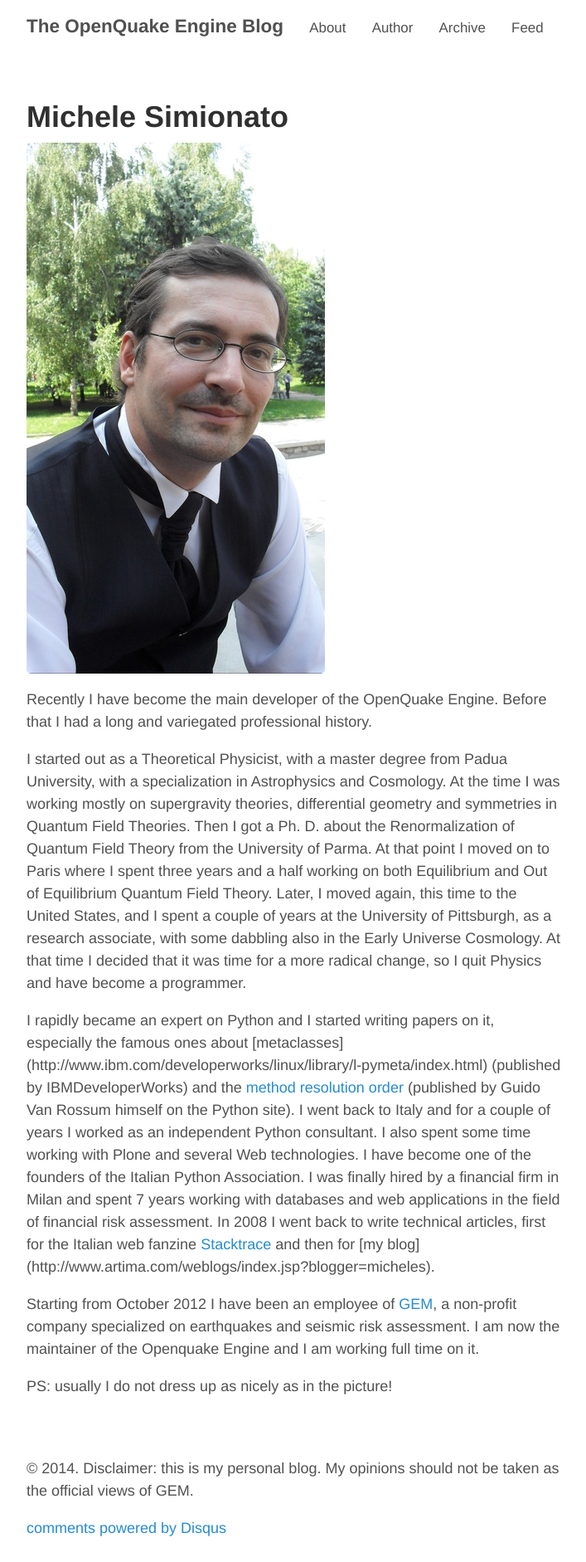
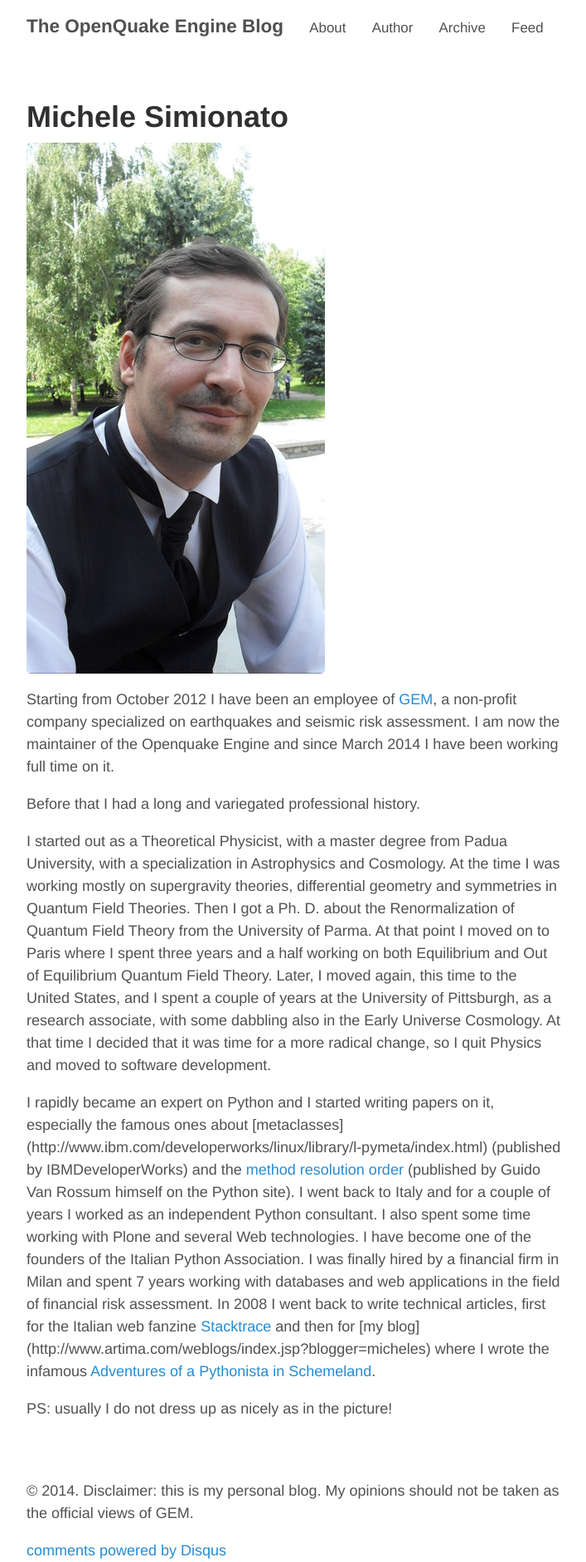
Before and after one commit to micheles/micheles.github.io, a Jekyll site: the page built from author.md, in a window 1280 px wide. Shown: the whole page at 83% size, without its empty margins (284-991 px from the left). Built offline with Jekyll 4.4.1, drawn with Linux system fonts in a browser that asks for light colours; Markdown is read by kramdown in place of the engine named in the settings; comment, search, counter and statistics services are not loaded; before the commit the page ends 1856 px from its top, so only the background shows below that.

Commit message:
Added a reference to my Adventures

```diff
--- a/author.md
+++ b/author.md
@@ -5,7 +5,12 @@ title: Michele Simionato
 
 ![](/images/myself.jpg)
 
-Recently I have become the main developer of the OpenQuake Engine.
+Starting from October 2012 I have been an employee of
+[GEM](http://www.globalquakemodel.org/), a non-profit company
+specialized on earthquakes and seismic risk assessment. I am now the
+maintainer of the Openquake Engine and since March 2014
+I have been working full time on it.
+
 Before that I had a long and variegated professional history.
 
 I started out as a Theoretical Physicist, with a master degree from
@@ -19,7 +24,7 @@ Equilibrium Quantum Field Theory. Later, I moved again, this time to
 the United States, and I spent a couple of years at the University of
 Pittsburgh, as a research associate, with some dabbling also in the
 Early Universe Cosmology. At that time I decided that it was time for
-a more radical change, so I quit Physics and have become a programmer.
+a more radical change, so I quit Physics and moved to software development.
 
 I rapidly became an expert on Python and I started writing papers on
 it, especially the famous ones about [metaclasses]
@@ -29,17 +34,13 @@ order](https://www.python.org/download/releases/2.3/mro/) (published
 by Guido Van Rossum himself on the Python site). I went back to Italy
 and for a couple of years I worked as an independent Python
 consultant. I also spent some time working with Plone and several Web
-technologies.  I have become one of the founders of the Italian Python
-Association.  I was finally hired by a financial firm in Milan and
+technologies. I have become one of the founders of the Italian Python
+Association. I was finally hired by a financial firm in Milan and
 spent 7 years working with databases and web applications in the field
 of financial risk assessment. In 2008 I went back to write technical
 articles, first for the Italian web fanzine
 [Stacktrace](http://stacktrace.it) and then for [my blog]
-(http://www.artima.com/weblogs/index.jsp?blogger=micheles).
-
-Starting from October 2012 I have been an employee of
-[GEM](http://www.globalquakemodel.org/), a non-profit company
-specialized on earthquakes and seismic risk assessment. I am now the
-maintainer of the Openquake Engine and I am working full time on it.
+(http://www.artima.com/weblogs/index.jsp?blogger=micheles) where I wrote
+the infamous [Adventures of a Pythonista in Schemeland](http://www.artima.com/weblogs/viewpost.jsp?thread=251474).
 
 PS: usually I do not dress up as nicely as in the picture!
```
